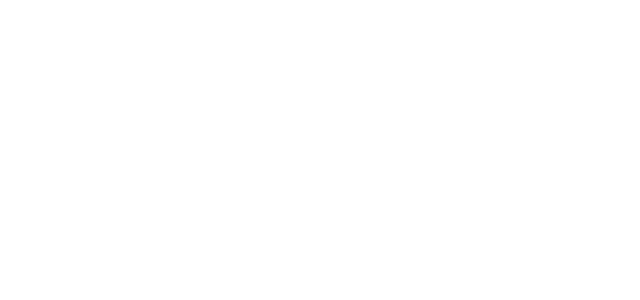
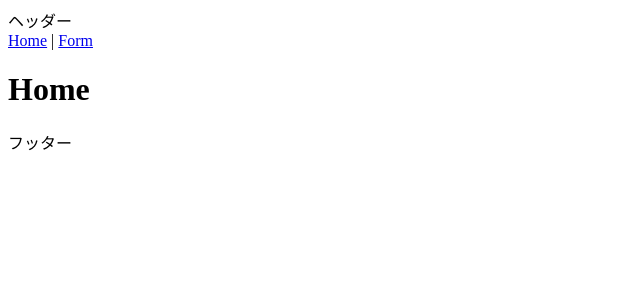
Before and after one commit to jinsei1375/vue_from_sample, a Vue app: page / in a window 1280 px wide. Before the commit this address had no page. Shown: the top 300 px of the page, without its empty margins (0-640 px from the left). Built offline with nearby package versions, Linux system fonts and the light colour scheme.

Commit message:
ヘッダーフッターコンポーネント作成

```diff
--- a/src/App.vue
+++ b/src/App.vue
@@ -1,3 +1,20 @@
 <template>
-  <router-view></router-view>
+  <div id="app">
+    <Header></Header>
+    <router-view></router-view>
+    <Footer></Footer>
+  </div>
 </template>
+
+<script>
+  import Header from './components/Header.vue';
+  import Footer from './components/Footer.vue';
+
+  export default {
+    name: 'App',
+    components: {
+      Header,
+      Footer
+    }
+  }
+</script>
--- /dev/null
+++ b/src/Home.vue
@@ -0,0 +1,5 @@
+<template>
+    <div>
+        <h1>Home</h1>
+    </div>
+</template>
--- /dev/null
+++ b/src/components/Footer.vue
@@ -0,0 +1,11 @@
+<template>
+    <footer>
+        <div>フッター</div>
+    </footer>
+</template>
+
+<script>
+    export default {
+        name: 'Footer'
+    }
+</script>
--- /dev/null
+++ b/src/components/Header.vue
@@ -0,0 +1,15 @@
+<template>
+    <header>
+        <div>ヘッダー</div>
+        <nav>
+            <router-link to="/">Home</router-link> |
+            <router-link to="/form">Form</router-link>
+        </nav>
+    </header>
+</template>
+
+<script>
+    export default {
+        name: 'Header'
+    }
+</script>
--- a/src/router/index.js
+++ b/src/router/index.js
@@ -3,8 +3,10 @@
 import Form from '../Form.vue'
 import Confirm from '../Confirm.vue'
 import Completed from '../Completed.vue'
+import Home from '../Home.vue'
 
 const routes = [
+  { path: '/', name: 'Home', component: Home },
   { path: '/form', name: 'Form', component: Form },
   { path: '/form/confirm', name: 'Confirm', component: Confirm },
   { path: '/form/completed', component: Completed }
```
